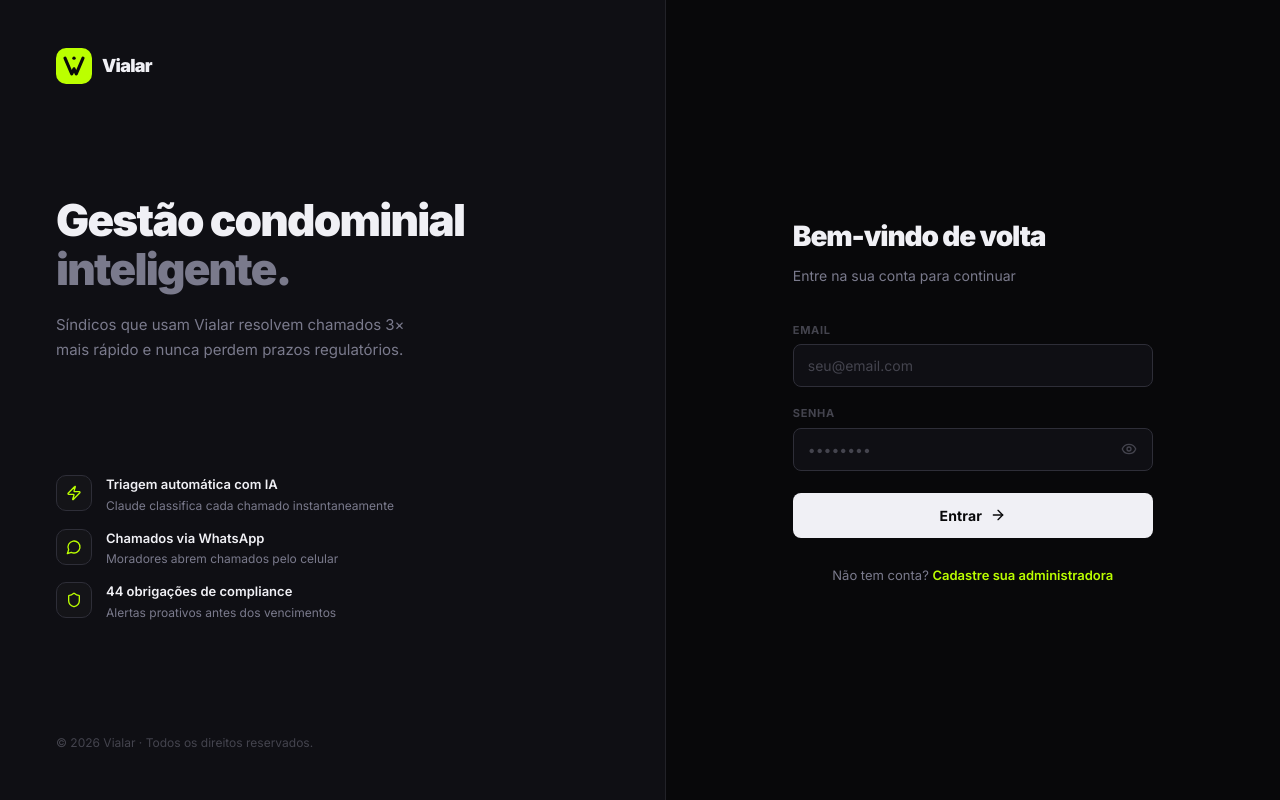
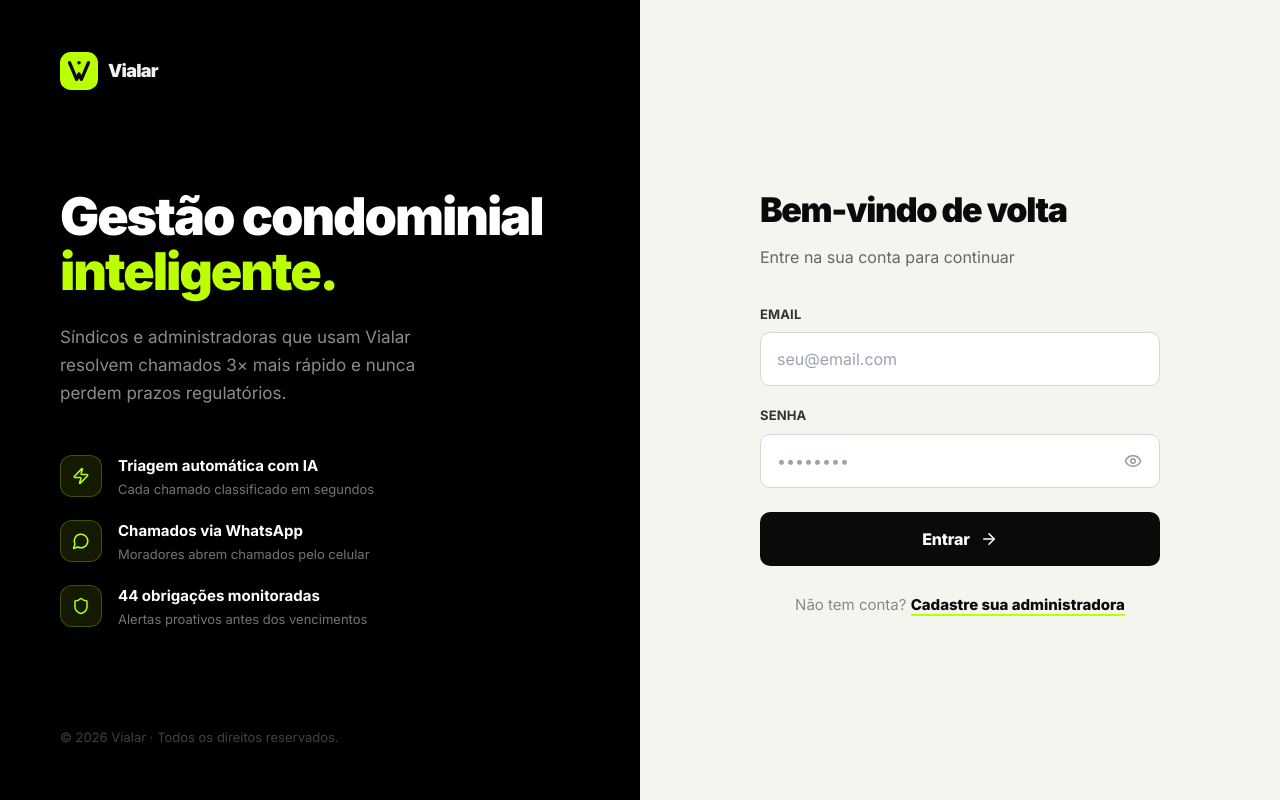
Before and after one commit to brunodeuzeda-png/vialar, a Next.js app in the folder frontend/: page /login in a window 1280 px wide. Built offline with nearby package versions, Linux system fonts and the light colour scheme; no server answers.

Commit message:
fix: login com alto contraste — esquerda preta / direita branca, fontes maiores

```diff
--- a/frontend/src/app/login/page.tsx
+++ b/frontend/src/app/login/page.tsx
@@ -22,128 +22,198 @@ export default function LoginPage() {
       await login(email, password);
       router.push('/dashboard');
     } catch {
-      setError('Email ou senha incorretos');
+      setError('Email ou senha incorretos. Tente novamente.');
     } finally {
       setLoading(false);
     }
   }
 
+  const features = [
+    { icon: Zap, label: 'Triagem automática com IA', desc: 'Cada chamado classificado em segundos' },
+    { icon: MessageCircle, label: 'Chamados via WhatsApp', desc: 'Moradores abrem chamados pelo celular' },
+    { icon: Shield, label: '44 obrigações monitoradas', desc: 'Alertas proativos antes dos vencimentos' },
+  ];
+
   return (
-    <div style={{ display: 'flex', minHeight: '100vh', background: 'var(--bg)' }}>
+    <div style={{ display: 'flex', minHeight: '100vh' }}>
 
-      {/* LEFT — Brand panel */}
-      <div style={{
-        flex: '0 0 52%',
-        background: 'var(--bg-2)',
-        borderRight: '1px solid var(--border)',
-        padding: '48px 56px',
+      {/* ── LEFT — preta com destaque lima ── */}
+      <div
+        className="hidden-mobile"
+        style={{
+          flex: '0 0 50%',
+          background: '#000',
+          padding: '52px 60px',
           display: 'flex',
           flexDirection: 'column',
           justifyContent: 'space-between',
-      }} className="hidden-mobile">
-
-        <Logo size={36} />
+        }}
+      >
+        <Logo size={38} />
 
         <div>
           <h1 style={{
-            fontSize: 44, fontWeight: 900, lineHeight: 1.1,
-            letterSpacing: '-0.04em', color: 'var(--text)', marginBottom: 20,
+            fontSize: 52,
+            fontWeight: 900,
+            letterSpacing: '-0.04em',
+            lineHeight: 1.06,
+            color: '#fff',
+            marginBottom: 24,
           }}>
             Gestão condominial<br />
-            <span style={{ color: 'var(--text-2)' }}>inteligente.</span>
+            <span style={{ color: '#BBFF00' }}>inteligente.</span>
           </h1>
-          <p style={{ fontSize: 15, color: 'var(--text-2)', lineHeight: 1.65, maxWidth: 380 }}>
-            Síndicos que usam Vialar resolvem chamados 3× mais rápido
-            e nunca perdem prazos regulatórios.
+          <p style={{ fontSize: 17, color: 'rgba(255,255,255,0.55)', lineHeight: 1.65, maxWidth: 400 }}>
+            Síndicos e administradoras que usam Vialar resolvem
+            chamados 3× mais rápido e nunca perdem prazos regulatórios.
           </p>
-        </div>
 
-        <div style={{ display: 'flex', flexDirection: 'column', gap: 14 }}>
-          {[
-            { icon: Zap, label: 'Triagem automática com IA', desc: 'Claude classifica cada chamado instantaneamente' },
-            { icon: MessageCircle, label: 'Chamados via WhatsApp', desc: 'Moradores abrem chamados pelo celular' },
-            { icon: Shield, label: '44 obrigações de compliance', desc: 'Alertas proativos antes dos vencimentos' },
-          ].map(({ icon: Icon, label, desc }) => (
-            <div key={label} style={{ display: 'flex', alignItems: 'flex-start', gap: 14 }}>
+          <div style={{ marginTop: 48, display: 'flex', flexDirection: 'column', gap: 20 }}>
+            {features.map(({ icon: Icon, label, desc }) => (
+              <div key={label} style={{ display: 'flex', alignItems: 'flex-start', gap: 16 }}>
                 <div style={{
-                width: 36, height: 36, flexShrink: 0,
-                background: 'var(--surface)', border: '1px solid var(--border-2)',
-                borderRadius: 10, display: 'flex', alignItems: 'center', justifyContent: 'center',
+                  width: 42, height: 42, flexShrink: 0,
+                  background: 'rgba(187,255,0,0.1)',
+                  border: '1px solid rgba(187,255,0,0.25)',
+                  borderRadius: 12,
+                  display: 'flex', alignItems: 'center', justifyContent: 'center',
                 }}>
-                <Icon size={16} color="var(--accent)" />
+                  <Icon size={18} color="#BBFF00" />
                 </div>
                 <div>
-                <p style={{ fontSize: 13, fontWeight: 600, color: 'var(--text)' }}>{label}</p>
-                <p style={{ fontSize: 12, color: 'var(--text-2)', marginTop: 2 }}>{desc}</p>
+                  <p style={{ fontSize: 15, fontWeight: 700, color: '#fff', marginBottom: 3 }}>{label}</p>
+                  <p style={{ fontSize: 13, color: 'rgba(255,255,255,0.45)', lineHeight: 1.5 }}>{desc}</p>
                 </div>
               </div>
             ))}
           </div>
-
-        <p style={{ fontSize: 12, color: 'var(--text-3)' }}>© 2026 Vialar · Todos os direitos reservados.</p>
         </div>
 
-      {/* RIGHT — Login form */}
+        <p style={{ fontSize: 13, color: 'rgba(255,255,255,0.25)' }}>
+          © 2026 Vialar · Todos os direitos reservados.
+        </p>
+      </div>
+
+      {/* ── RIGHT — branca com form escuro ── */}
       <div style={{
-        flex: 1, display: 'flex', flexDirection: 'column',
-        alignItems: 'center', justifyContent: 'center', padding: '48px 40px',
+        flex: 1,
+        background: '#F5F5F0',
+        display: 'flex',
+        flexDirection: 'column',
+        alignItems: 'center',
+        justifyContent: 'center',
+        padding: '52px 48px',
       }}>
-        <div style={{ width: '100%', maxWidth: 360 }}>
+        {/* Mobile logo */}
+        <div className="show-mobile" style={{ marginBottom: 40 }}>
+          <Logo size={36} />
+        </div>
+
+        <div style={{ width: '100%', maxWidth: 400 }}>
           <div style={{ marginBottom: 36 }}>
-            <h2 style={{ fontSize: 28, fontWeight: 900, letterSpacing: '-0.04em', marginBottom: 8 }}>
+            <h2 style={{
+              fontSize: 34,
+              fontWeight: 900,
+              letterSpacing: '-0.04em',
+              color: '#0A0A0A',
+              marginBottom: 10,
+            }}>
               Bem-vindo de volta
             </h2>
-            <p style={{ fontSize: 14, color: 'var(--text-2)' }}>Entre na sua conta para continuar</p>
+            <p style={{ fontSize: 16, color: '#666', lineHeight: 1.5 }}>
+              Entre na sua conta para continuar
+            </p>
           </div>
 
-          <form onSubmit={handleSubmit} style={{ display: 'flex', flexDirection: 'column', gap: 18 }}>
+          <form onSubmit={handleSubmit} style={{ display: 'flex', flexDirection: 'column', gap: 20 }}>
             <div>
-              <label>Email</label>
+              <label style={{
+                display: 'block', fontSize: 13, fontWeight: 700,
+                color: '#333', marginBottom: 8, letterSpacing: '0.01em',
+              }}>
+                Email
+              </label>
               <input
-                className="input"
                 type="email"
                 placeholder="seu@email.com"
                 value={email}
                 onChange={e => setEmail(e.target.value)}
                 required
                 autoComplete="email"
+                style={{
+                  width: '100%', padding: '14px 16px',
+                  background: '#fff',
+                  border: '1.5px solid #D8D8D0',
+                  borderRadius: 10,
+                  fontSize: 16, color: '#0A0A0A',
+                  fontFamily: 'inherit', outline: 'none',
+                  transition: 'border-color 0.15s, box-shadow 0.15s',
+                }}
+                onFocus={e => {
+                  e.target.style.borderColor = '#BBFF00';
+                  e.target.style.boxShadow = '0 0 0 3px rgba(187,255,0,0.2)';
+                }}
+                onBlur={e => {
+                  e.target.style.borderColor = '#D8D8D0';
+                  e.target.style.boxShadow = 'none';
+                }}
               />
             </div>
 
             <div>
-              <label>Senha</label>
+              <label style={{
+                display: 'block', fontSize: 13, fontWeight: 700,
+                color: '#333', marginBottom: 8, letterSpacing: '0.01em',
+              }}>
+                Senha
+              </label>
               <div style={{ position: 'relative' }}>
                 <input
-                  className="input"
                   type={showPass ? 'text' : 'password'}
                   placeholder="••••••••"
                   value={password}
                   onChange={e => setPassword(e.target.value)}
                   required
                   autoComplete="current-password"
-                  style={{ paddingRight: 44 }}
+                  style={{
+                    width: '100%', padding: '14px 48px 14px 16px',
+                    background: '#fff',
+                    border: '1.5px solid #D8D8D0',
+                    borderRadius: 10,
+                    fontSize: 16, color: '#0A0A0A',
+                    fontFamily: 'inherit', outline: 'none',
+                    transition: 'border-color 0.15s, box-shadow 0.15s',
+                  }}
+                  onFocus={e => {
+                    e.target.style.borderColor = '#BBFF00';
+                    e.target.style.boxShadow = '0 0 0 3px rgba(187,255,0,0.2)';
+                  }}
+                  onBlur={e => {
+                    e.target.style.borderColor = '#D8D8D0';
+                    e.target.style.boxShadow = 'none';
+                  }}
                 />
                 <button
                   type="button"
                   onClick={() => setShowPass(!showPass)}
                   style={{
-                    position: 'absolute', right: 12, top: '50%', transform: 'translateY(-50%)',
+                    position: 'absolute', right: 14, top: '50%', transform: 'translateY(-50%)',
                     background: 'none', border: 'none', cursor: 'pointer',
-                    color: 'var(--text-3)', padding: 4, display: 'flex', alignItems: 'center',
+                    color: '#999', padding: 4, display: 'flex', alignItems: 'center',
                   }}
                 >
-                  {showPass ? <EyeOff size={16} /> : <Eye size={16} />}
+                  {showPass ? <EyeOff size={18} /> : <Eye size={18} />}
                 </button>
               </div>
             </div>
 
             {error && (
               <div style={{
-                padding: '10px 14px',
-                background: 'var(--danger-dim)',
-                border: '1px solid rgba(239,68,68,0.2)',
-                borderRadius: 'var(--r)',
-                fontSize: 13, color: 'var(--danger)',
+                padding: '12px 16px',
+                background: '#FFF0F0',
+                border: '1.5px solid #FFD0D0',
+                borderRadius: 10,
+                fontSize: 14, color: '#CC3333', fontWeight: 500,
               }}>
                 {error}
               </div>
@@ -152,28 +222,38 @@ export default function LoginPage() {
             <button
               type="submit"
               disabled={loading}
-              className="btn-primary"
-              style={{ width: '100%', padding: '12px 20px', fontSize: 14, marginTop: 4 }}
+              style={{
+                width: '100%', padding: '15px 24px',
+                background: '#0A0A0A', color: '#fff',
+                fontWeight: 800, fontSize: 16, letterSpacing: '-0.01em',
+                borderRadius: 10, border: 'none', cursor: loading ? 'not-allowed' : 'pointer',
+                display: 'flex', alignItems: 'center', justifyContent: 'center', gap: 10,
+                opacity: loading ? 0.7 : 1,
+                transition: 'opacity 0.15s, transform 0.1s',
+                marginTop: 4,
+              }}
+              onMouseEnter={e => { if (!loading) (e.currentTarget.style.transform = 'translateY(-1px)'); }}
+              onMouseLeave={e => { (e.currentTarget.style.transform = 'none'); }}
             >
               {loading ? (
                 <>
                   <span style={{
-                    width: 16, height: 16,
-                    border: '2px solid rgba(0,0,0,0.3)', borderTopColor: 'var(--bg)',
+                    width: 18, height: 18,
+                    border: '2.5px solid rgba(255,255,255,0.3)', borderTopColor: '#fff',
                     borderRadius: '50%', display: 'inline-block',
                     animation: 'spin 0.7s linear infinite',
                   }} />
                   Entrando...
                 </>
               ) : (
-                <> Entrar <ArrowRight size={16} /> </>
+                <> Entrar <ArrowRight size={18} /> </>
               )}
             </button>
           </form>
 
-          <p style={{ marginTop: 28, fontSize: 13, color: 'var(--text-2)', textAlign: 'center' }}>
+          <p style={{ marginTop: 28, fontSize: 15, color: '#888', textAlign: 'center' }}>
             Não tem conta?{' '}
-            <a href="/register" style={{ color: 'var(--accent)', fontWeight: 600, textDecoration: 'none' }}>
+            <a href="/register" style={{ color: '#0A0A0A', fontWeight: 800, textDecoration: 'none', borderBottom: '2px solid #BBFF00' }}>
               Cadastre sua administradora
             </a>
           </p>
@@ -182,7 +262,12 @@ export default function LoginPage() {
 
       <style>{`
         @keyframes spin { to { transform: rotate(360deg); } }
-        @media (max-width: 767px) { .hidden-mobile { display: none !important; } }
+        .hidden-mobile { display: flex; flex-direction: column; }
+        .show-mobile { display: none; }
+        @media (max-width: 767px) {
+          .hidden-mobile { display: none !important; }
+          .show-mobile { display: block !important; }
+        }
       `}</style>
     </div>
   );
```
Lines whose indentation alone changed are shown as unchanged.
